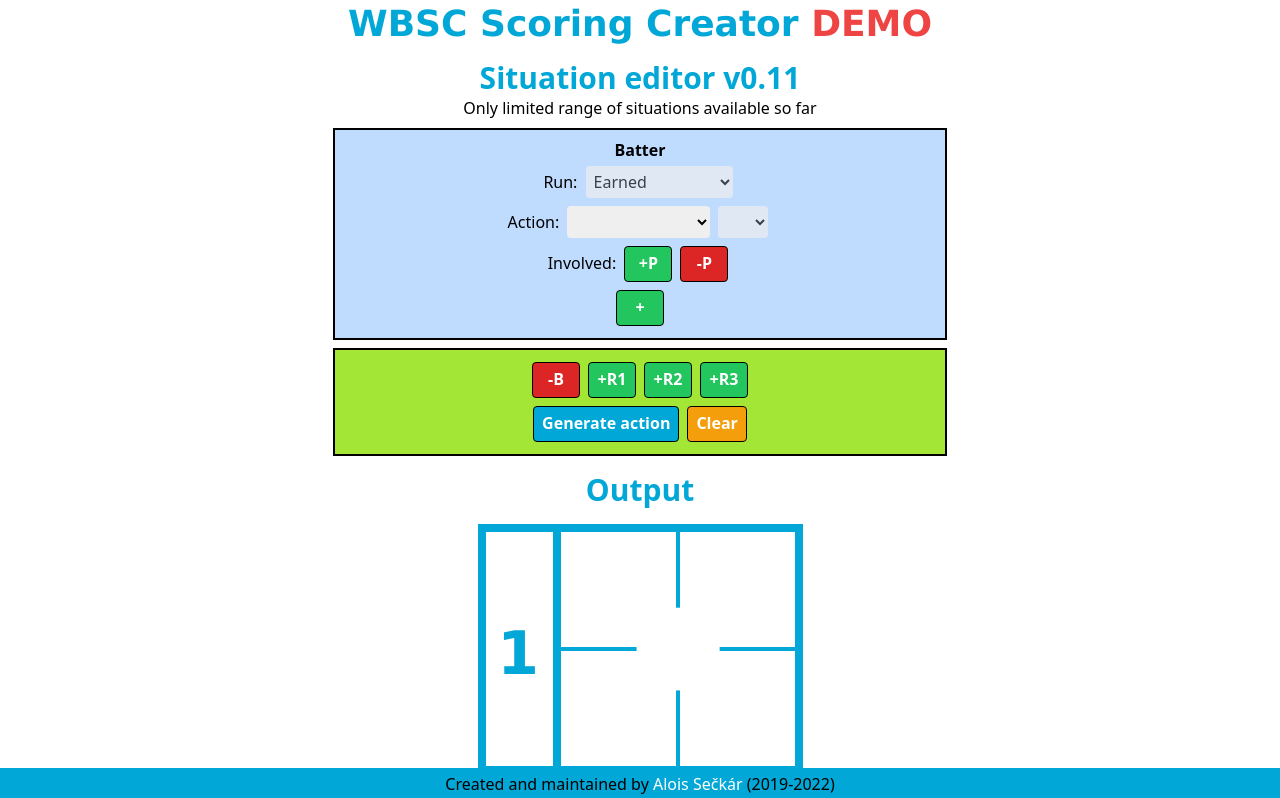
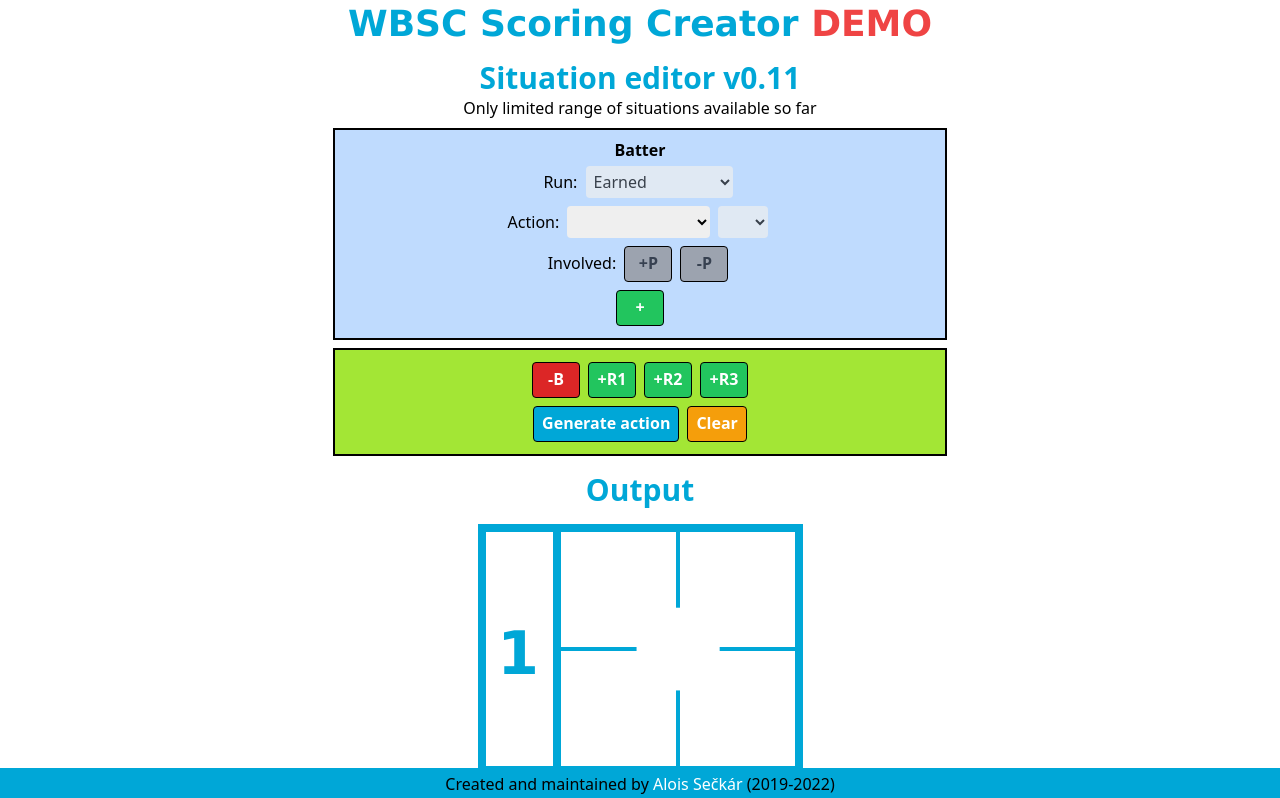
Before and after one commit to AloisSeckar/WBSC-Scoring, a Nuxt app: page / in a window 1280 px wide. Shown: the top 798 px of the page. Built offline with nearby package versions, Linux system fonts and the light colour scheme.

Commit message:
disabled buttons

```diff
--- a/assets/css/tailwind.css
+++ b/assets/css/tailwind.css
@@ -43,10 +43,10 @@
 		@apply bg-emerald-500 hover:bg-emerald-300
 	}
 	.btn-add {
-		@apply w-12 bg-green-500 hover:bg-green-300
+		@apply w-12 bg-green-500 hover:bg-green-300 disabled:bg-gray-400 disabled:text-gray-700
 	}
 	.btn-remove {
-		@apply w-12 bg-red-600 hover:bg-red-400
+		@apply w-12 bg-red-600 hover:bg-red-400 disabled:bg-gray-400 disabled:text-gray-700
 	}
 	.btn-generate {
 		@apply bg-wbsc-blue hover:bg-sky-300
```
